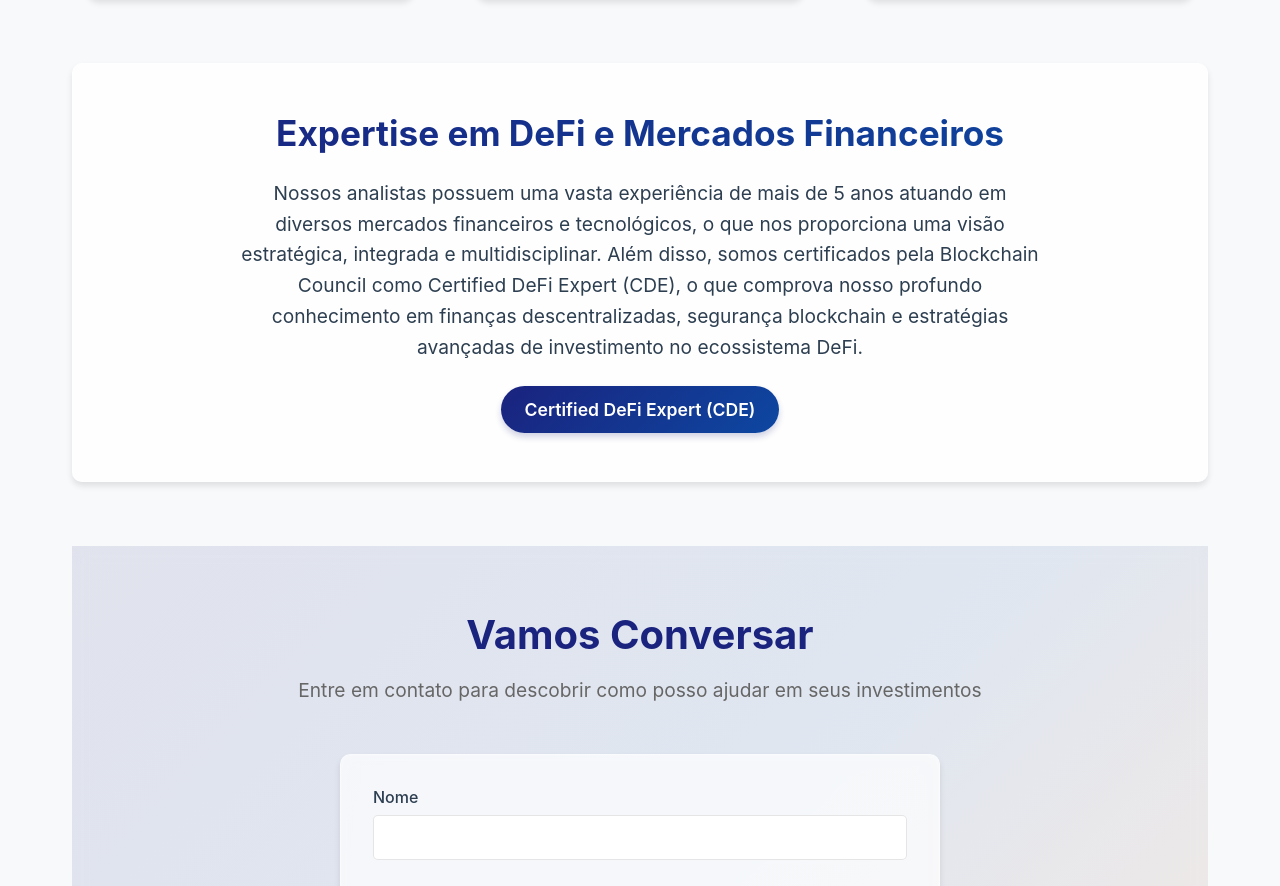
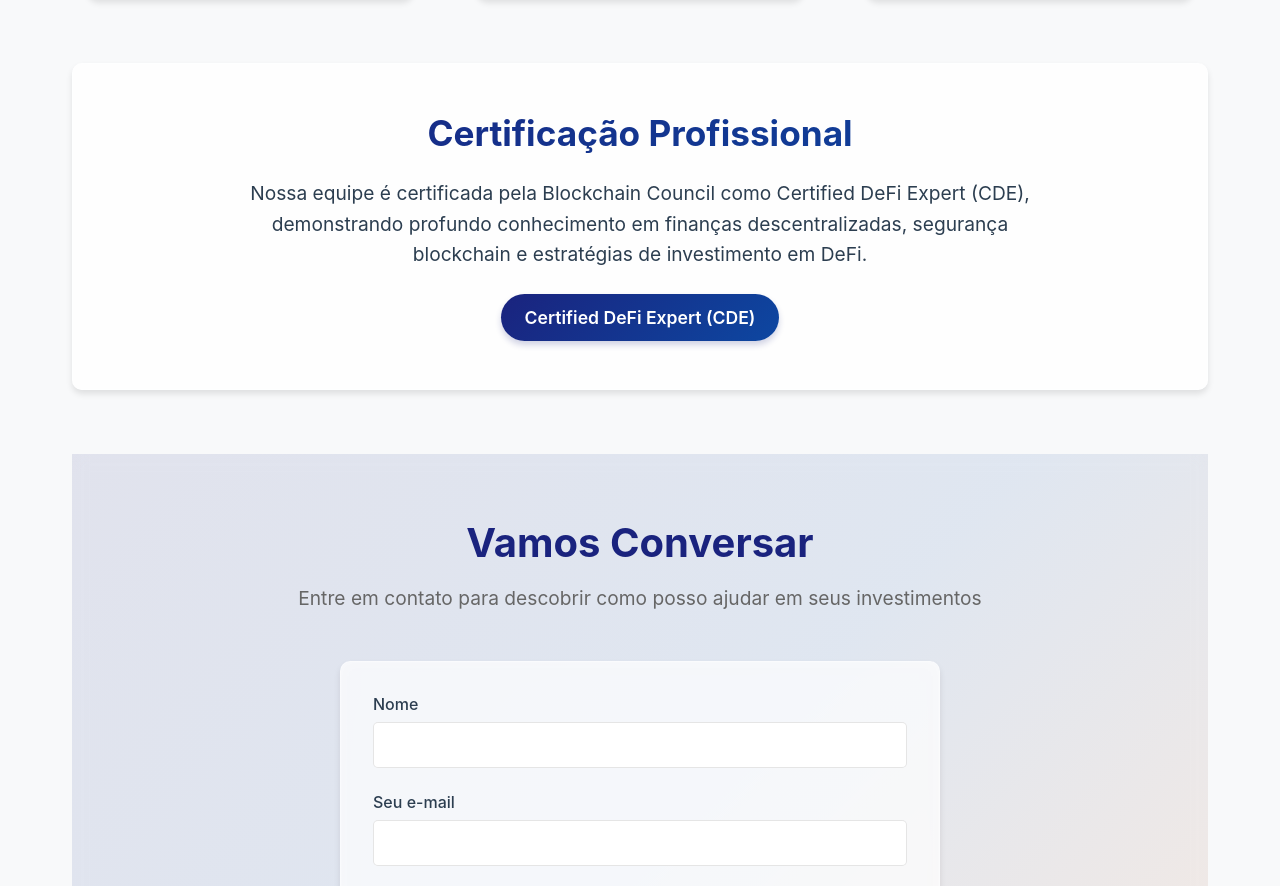
Before and after one commit to ciceroalvespro/criptofinance, a React (Create React App) app: page / in a window 1280 px wide. Shown: the part 1149-2035 px from the top of the page. Built offline with nearby package versions, Linux system fonts and the light colour scheme.

Commit message:
Reverte texto da seção de certificação

```diff
--- a/src/components/HomePage.tsx
+++ b/src/components/HomePage.tsx
@@ -468,9 +468,11 @@ const HomePage: React.FC = () => {
         </ServicesContainer>
 
         <Certification>
-          <CertificationTitle>Expertise em DeFi e Mercados Financeiros</CertificationTitle>
+          <CertificationTitle>Certificação Profissional</CertificationTitle>
           <CertificationText>
-            Nossos analistas possuem uma vasta experiência de mais de 5 anos atuando em diversos mercados financeiros e tecnológicos, o que nos proporciona uma visão estratégica, integrada e multidisciplinar. Além disso, somos certificados pela Blockchain Council como Certified DeFi Expert (CDE), o que comprova nosso profundo conhecimento em finanças descentralizadas, segurança blockchain e estratégias avançadas de investimento no ecossistema DeFi.
+            Nossa equipe é certificada pela Blockchain Council como Certified DeFi Expert (CDE),
+            demonstrando profundo conhecimento em finanças descentralizadas, segurança blockchain
+            e estratégias de investimento em DeFi.
           </CertificationText>
           <CertificationBadge>Certified DeFi Expert (CDE)</CertificationBadge>
         </Certification>
```
